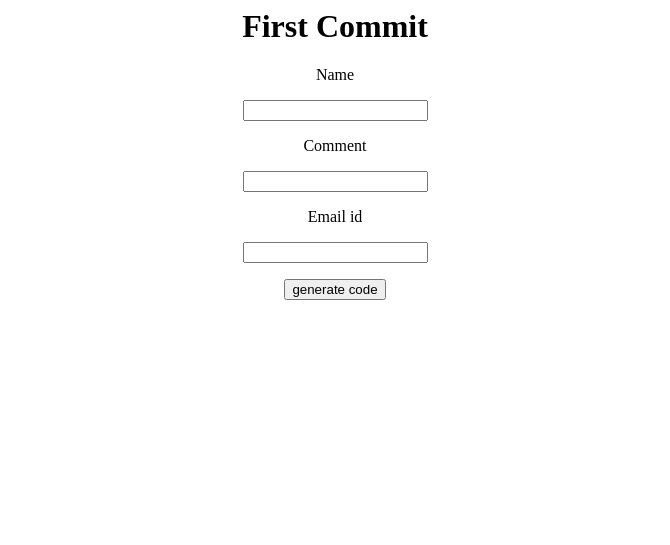
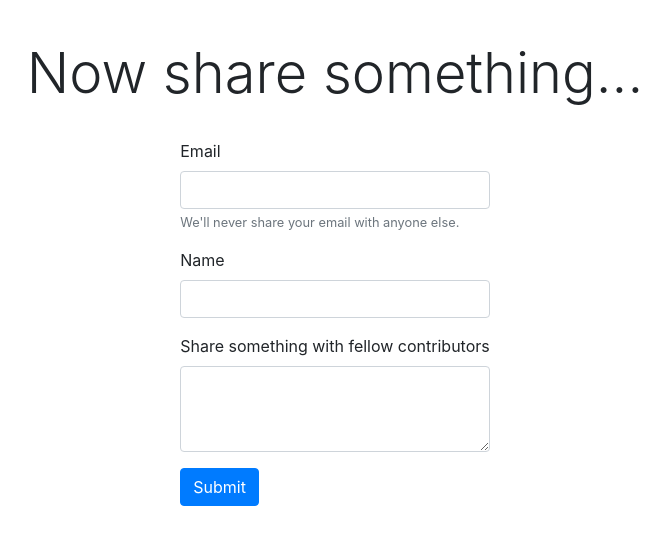
Before and after one commit to tinkerhub/MyFOSC, a Django app: page /first-commit/form/ in a window 1280 px wide. Shown: the top 545 px of the page, without its empty margins (305-975 px from the left). Run offline with Django 3.2, Linux system fonts and the light colour scheme; some libraries are stand-ins or nearby versions.

Commit message:
add code generation page and tweet button

```diff
--- a/FC/First_commit/templates/create.html
+++ b/FC/First_commit/templates/create.html
@@ -1,18 +1,94 @@
-<center><h1>First Commit</h1>
+<!DOCTYPE html>
+<html>
+<head>
+  <meta name="viewport" content="width=device-width, initial-scale=1.0">
+	<title>Code Generation</title>
+<!-- CSS only -->
+<link rel="stylesheet" href="https://stackpath.bootstrapcdn.com/bootstrap/4.5.2/css/bootstrap.min.css" integrity="sha384-JcKb8q3iqJ61gNV9KGb8thSsNjpSL0n8PARn9HuZOnIxN0hoP+VmmDGMN5t9UJ0Z" crossorigin="anonymous">
 
-<form action="" >
+<!-- JS, Popper.js, and jQuery -->
+<script src="https://code.jquery.com/jquery-3.5.1.slim.min.js" integrity="sha384-DfXdz2htPH0lsSSs5nCTpuj/zy4C+OGpamoFVy38MVBnE+IbbVYUew+OrCXaRkfj" crossorigin="anonymous"></script>
+<script src="https://cdn.jsdelivr.net/npm/popper.js@1.16.1/dist/umd/popper.min.js" integrity="sha384-9/reFTGAW83EW2RDu2S0VKaIzap3H66lZH81PoYlFhbGU+6BZp6G7niu735Sk7lN" crossorigin="anonymous"></script>
+<script src="https://stackpath.bootstrapcdn.com/bootstrap/4.5.2/js/bootstrap.min.js" integrity="sha384-B4gt1jrGC7Jh4AgTPSdUtOBvfO8shuf57BaghqFfPlYxofvL8/KUEfYiJOMMV+rV" crossorigin="anonymous"></script>
+<script src="https://cdnjs.cloudflare.com/ajax/libs/clipboard.js/2.0.6/clipboard.min.js"></script>
+	<link rel="stylesheet" type="text/css" href="style.css" />
+<p></p>
+<a class="twitter-share-button"
+  href="https://twitter.com/intent/tweet"
+  data-size="large"
+  data-text="Hey Folks ! Just made my first Opensource Contribution . Will be live soon @"
+  data-url="https://allenpbiju.github.io"
+  data-hashtags="myfirst,opensource,contibution,foss,tinkerhub"
+  data-via="allenpbiju"
+  data-related="opensource">
+<script async src="https://platform.twitter.com/widgets.js" charset="utf-8"></script>
+</a>
 
-<p>Name</p>
-<input type="text" name="name">
+</head>
+<body>
 
-<p>Comment </p>
-<input type="textfield" name="">
+	<h1 class="display-4 text-center p-4">Now share something...</h1>
+	<div class="container">
+  <div class="row">
+    <div id="formsection" class="col-12 d-flex justify-content-center">
+      <form>
+  <div class="form-group">
+    <label for="exampleInputEmail">Email</label>
+    <input type="" class="form-control" id="exampleInputEmai1" aria-describedby="emailHelp">
+    <small id="emailHelp" class="form-text text-muted">We'll never share your email with anyone else.</small>
+  </div>
+  <div class="form-group">
+    <label for="exampleInputName">Name</label>
+    <input type="text" class="form-control" id="exampleInputName">
+  </div>
+  <div class="form-group">
+    <label for="exampleFormControlTextarea1">Share something with fellow contributors</label>
+    <textarea class="form-control" id="exampleInputContent" rows="3"></textarea>
+  </div>
+  <!-- Button trigger modal -->
+<button type="button" class="btn btn-primary" onclick="return generateCode();" data-toggle="modal" data-target="#exampleModal">
+  Submit
+</button>
+</form>
+    </div>
+  </div>
+</div>
 
-<p>Email id </p>
-<input type="email" name="">
+<script type="text/javascript">
+	function generateCode() {
+		var name = document.getElementById('exampleInputName').value;
+		var content = document.getElementById('exampleInputContent').value;
+		document.getElementById("codeModal").innerHTML = "&lt;h3&gt;"+name+"&lt;/h3&gt;<br/>&lt;p&gt;"+content+"&lt;/p&gt;<br/>&lt;img src='https://api.adorable.io/avatars/285/abott@adorable.png'  /&gt;";
+	}
+</script>
 
-<p>
-<input type="submit" value="generate code">
-</p>
-</center>
-</form>
+
+
+<!-- Modal -->
+<div class="modal fade" id="exampleModal" tabindex="-1" aria-labelledby="exampleModalLabel" aria-hidden="true">
+  <div class="modal-dialog">
+    <div class="modal-content">
+      <div class="modal-header">
+        <h5 class="modal-title" id="exampleModalLabel">Here's your contribution text</h5>
+        <button type="button" class="close" data-dismiss="modal" aria-label="Close">
+          <span aria-hidden="true">&times;</span>
+        </button>
+      </div>
+      <div class="modal-body">
+        	<code id="codeModal"></code>
+      </div>
+      <div class="modal-footer">
+        <button type="button" class="btn btn-secondary" data-dismiss="modal">Close</button>
+        <button type="button" class="cb btn btn-primary" data-clipboard-target="#codeModal" data-toggle="tooltip" data-placement="top" data-original-title="Copied" aria-describedby="tooltip">Copy Code</button>
+      </div>
+    </div>
+  </div>
+</div>
+<script type="text/javascript">
+	new ClipboardJS('.cb');
+	$(function () {
+  $('[data-toggle="tooltip"]').tooltip({ trigger: 'click'});
+});
+</script>
+</body>
+</html>
```
